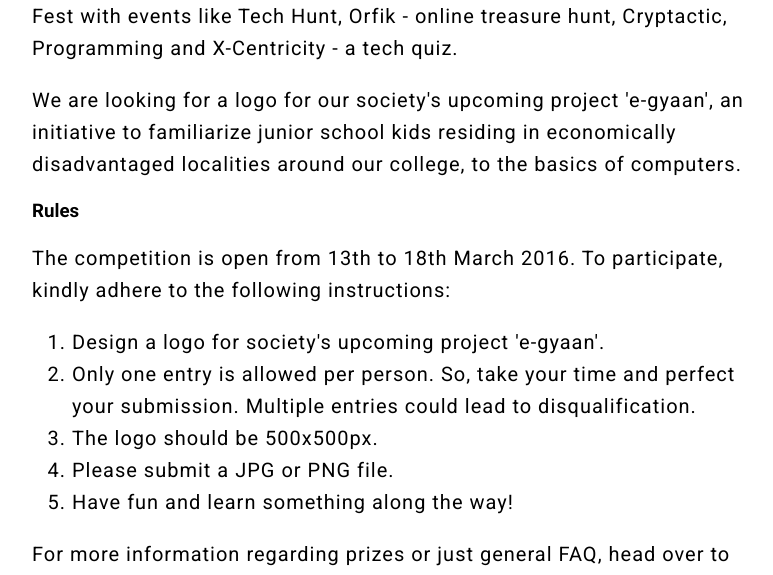
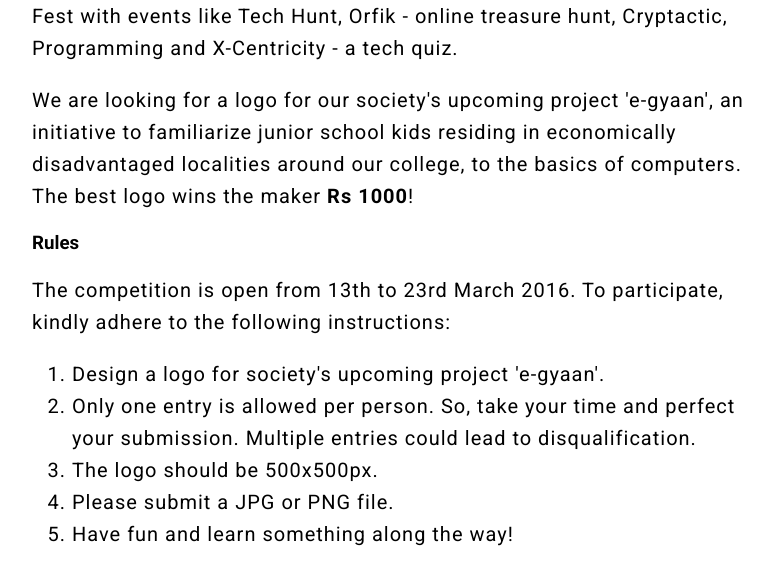
Before and after one commit to compsoc-ssc/compsocssc, a Django app: page /events/logo/ in a window 1280 px wide. Shown: the part 350-925 px from the top of the page, without its empty margins (248-1021 px from the left). Run offline with Django 3.2, Linux system fonts and the light colour scheme.

Commit message:
Update orfik end logic and logo making's instructions

```diff
--- a/events/logo/templates/logo/home.html
+++ b/events/logo/templates/logo/home.html
@@ -12,9 +12,9 @@
   <section id="events-container" style="margin-top: 40px;">
     <center><h1 class="light-space">Welcome Logo Designers!</h1></center>
     <p>CompSoc has an opportunity for you to use your designing skills for our Annual Tech Fest - Cybercept. Cybercept is our Annually organized Tech Fest with events like Tech Hunt, Orfik - online treasure hunt, Cryptactic, Programming and X-Centricity - a tech quiz.</p>
-    <p>We are looking for a logo for our society's upcoming project 'e-gyaan', an initiative to familiarize junior school kids residing in economically disadvantaged localities around our college, to the basics of computers.</p>
+    <p>We are looking for a logo for our society's upcoming project 'e-gyaan', an initiative to familiarize junior school kids residing in economically disadvantaged localities around our college, to the basics of computers. The best logo wins the maker <strong>Rs 1000</strong>!</p>
     <h3>Rules</h3>
-    <p>The competition is open from 13th to 18th March 2016. To participate, kindly adhere to the following instructions:</p>
+    <p>The competition is open from 13th to 23rd March 2016. To participate, kindly adhere to the following instructions:</p>
     <ol>
       <li>Design a logo for society's upcoming project 'e-gyaan'.</li>
       <li>Only one entry is allowed per person. So, take your time and perfect your submission. Multiple entries could lead to disqualification.</li>
--- a/events/orfik/views.py
+++ b/events/orfik/views.py
@@ -86,6 +86,8 @@ def question(request, q_no):
     if request.method == 'GET':
         data['form'] = models.AnswerForm()
     if request.method == 'POST':
+        if check_end():
+            return redirect('events:orfik:home')
         form = models.AnswerForm(request.POST)
         if question.number == player.max_level:  # This is his first potential
             # Correct answer
```
Also changed, not shown: events/orfik/templates/orfik/home.html (+4 -3 lines).
